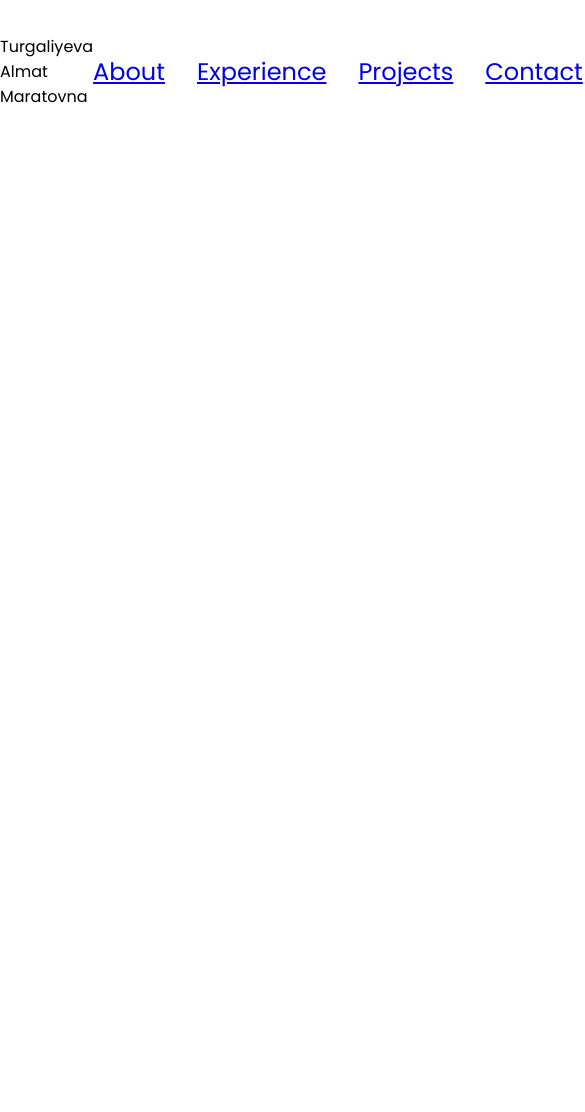
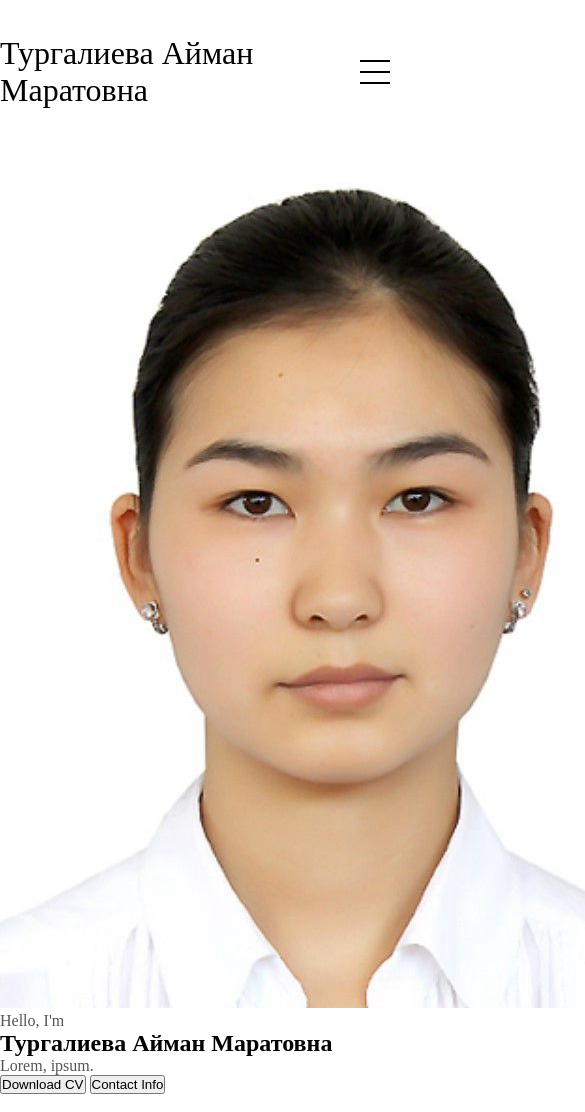
Before and after one commit to Banopartt/portfolio-s, a plain HTML site: page index.html in a window 390 px wide. Shown: the top 1112 px of the page, 585 px wide, since content can reach past the window. Before the commit the page ends 844 px from the top, so only its background shows below. Drawn offline with Linux system fonts and the light colour scheme.

Commit message:
started section

```diff
--- a/index.html
+++ b/index.html
@@ -6,19 +6,62 @@
     <title> My Portfolio</title>
     <link rel="stylesheet" href="./styles/style.css">
     <link rel="stylesheet" href="./styles/mediaqueries.css">
+    <link href="https://fonts.googleapis.com/css2?family=Roboto&display=swap&subset=cyrillic" rel="stylesheet">
+
 </head>
 <body>
-    <nav id="dekstop-nav">
-        <div class="logo">Turgaliyeva Almat Maratovna</div>
+    <nav id="desktop-nav">
+        <div class="logo">Тургалиева Айман Маратовна</div>
         <div>
             <ul class="nav-links">
-                <li><a href="#about">About</a></li>
-                <li><a href="#experience">Experience</a></li>
-                <li><a href="#projects">Projects</a></li>
-                <li><a href="#contact">Contact</a></li>
+                <li><a href="#about">Өзім туралы</a></li>
+                <li><a href="#experience">Жетістіктер</a></li>
+                <li><a href="#projects">Тәжірибе</a></li>
+                <li><a href="#contact">Контакт</a></li>
             </ul>
         </div>
     </nav>
+    <nav id="hamburger-nav">
+        <div class="logo">Тургалиева Айман Маратовна</div>
+        <div class="hamburger-menu">
+            <div class="hamburger-icon" onclick="toggleMenu()">
+                <span></span>
+                <span></span>
+                <span></span>
+            </div>
+            <div class="menu-links">
+                <li><a href="#about" onclick="toggleMenu()">Өзім туралы</a></li>
+                <li><a href="#experience" onclick="toggleMenu()">Жетістіктер</a></li>
+                <li><a href="#projects" onclick="toggleMenu()">Тәжірибе</a></li>
+                <li><a href="#contact" onclick="toggleMenu()">Контакт</a></li>
+            </div>
+        </div>
+    </nav>
+    <section id="profile">
+        <div class="section__pic-container">
+            <img src="./assests/profile-pic.jpeg" alt="TAM profile picture">
+        </div>
+        <div class="section__text">
+            <p class="section__text__p1">Hello, I'm</p>
+            <h1 class="title"> Тургалиева Айман Маратовна</h1>
+            <p class="section__text__">Lorem, ipsum.</p>
+            <div class="btn-container">
+                <button
+                 class="btn bth-color-2"
+                 onclick="window.open('./assests/profile-pic.jpeg')">
+                    Download CV
+                </button>
+                <button
+                 class="btn bth-color-1"
+                 onclick="location.href='./#contact'">
+                    Contact Info
+                </button>
+            </div>
+            <div id="socials-container">
+                <img src="./assests/" alt="">
+            </div>
+        </div>
+    </section>
     <script src="/script.js"></script>
 </body>
 </html>
--- a/script.js
+++ b/script.js
@@ -0,0 +1,6 @@
+function toggleMenu() {
+    const menu = document.querySelector(".menu-links");
+    const icon = document.querySelector(".hamburger-icon");
+    menu.classList.toggle("open");
+    icon.classList.toggle("open");
+}
--- a/styles/mediaqueries.css
+++ b/styles/mediaqueries.css
@@ -0,0 +1,8 @@
+@media screen and (max-width: 1200px) {
+    #desktop-nav {
+        display: none;
+    }
+    #hamburger-nav {
+        display: flex;
+    }
+}
--- a/styles/style.css
+++ b/styles/style.css
@@ -1,12 +1,10 @@
-@import url("https://fonts.googleapis.com/css?family=Poppins:wght@300;400;500;600&display=swap");
-
 * {
     margin: 0;
     padding: 0;
 }
 
 body {
-    font-family: 'Poppins', sans-serif;
+    font-family: 'Roboto' sans-serif;
 }
 
 html {
@@ -40,3 +38,104 @@ nav {
     list-style: none;
     font-size: 1.5rem;
 }
+
+a {
+    color: black;
+    text-decoration: none;
+    text-decoration-color: white;
+}
+
+a:hover {
+    color: grey;
+    text-decoration: underline;
+    text-underline-offset: 1rem;
+    text-decoration-color:rgb(181, 181, 181);
+}
+
+.logo {
+    font-size: 2rem;
+}
+
+.logo:hover {
+    cursor: default;
+}
+
+/* Hamburger-menu */
+
+#hamburger-nav {
+    display: none;
+}
+
+.hamburger-menu {
+    position: relative;
+    display: inline-block;
+}
+
+.hamburger-icon {
+    display: flex;
+    flex-direction: column;
+    justify-content: space-between;
+    height: 24px;
+    width: 30px;
+    cursor:pointer;
+}
+
+.hamburger-icon span {
+    width: 100%;
+    height: 2px;
+    background-color: black;
+    transition: all 0.3 ease-in-out;
+}
+
+.menu-links {
+    position: absolute;
+    top: 100%;
+    right: 0;
+    background-color: white;
+    width:fit-content;
+    max-height: 0;
+    overflow: hidden;
+    transform: all 0.3 ease-in-out;
+}
+
+.menu-links a {
+    display: block;
+    padding: 10px;
+    text-align: center;
+    font-size: 1.5rem;
+    color:black;
+    text-decoration: none;
+    transition: all 0.3 ease-in-out;
+}
+
+.menu-links li {
+    list-style: none;
+}
+
+.menu-links.open {
+    max-height: 300px;
+}
+
+.hamburger-icon.open span:first-child {
+    transform: rotate(45deg) translate(10px, 5px);
+}
+
+.hamburger-icon.open span:nth-child(2) {
+    opacity: 0;
+}
+
+.hamburger-icon.open span:last-child {
+    transform: rotate(-45deg) translate(10px, -5px);
+}
+
+.hamburger-icon span:first-child {
+    transform: none;
+}
+
+.hamburger-icon span:first-child {
+    opacity: 1;
+}
+
+.hamburger-icon span:first-child {
+    transform: none;
+}
```
Also changed, not shown: assests/profile-pic.jpeg (added).
